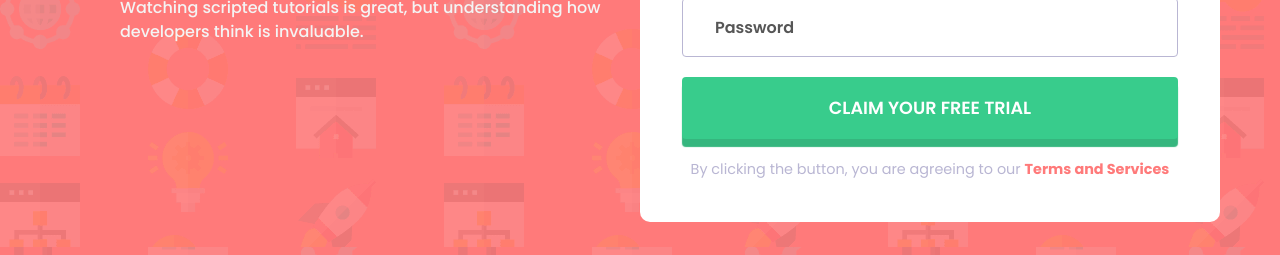
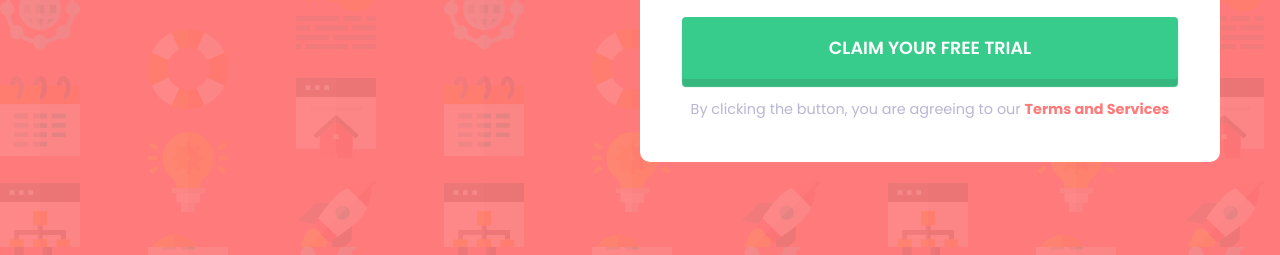
Before and after one commit to FelipeAmorimDev/Intro-component-with-sign-up-form, a plain HTML site: page index.html in a window 1280 px wide. Shown: the part 553-808 px from the top of the page. Drawn offline with Linux system fonts and the light colour scheme.

Commit message:
Alguns bugs corrigidos

```diff
--- a/style/home/singup-component.css
+++ b/style/home/singup-component.css
@@ -5,7 +5,7 @@
 .main-container-bg{
   background-color: var(--color-p1);
   background-image: url("../../images/bg-intro-desktop.png");
-  padding: 120px 0px;
+  padding: 60px 0px;
 }
 
 .main-container{
```
